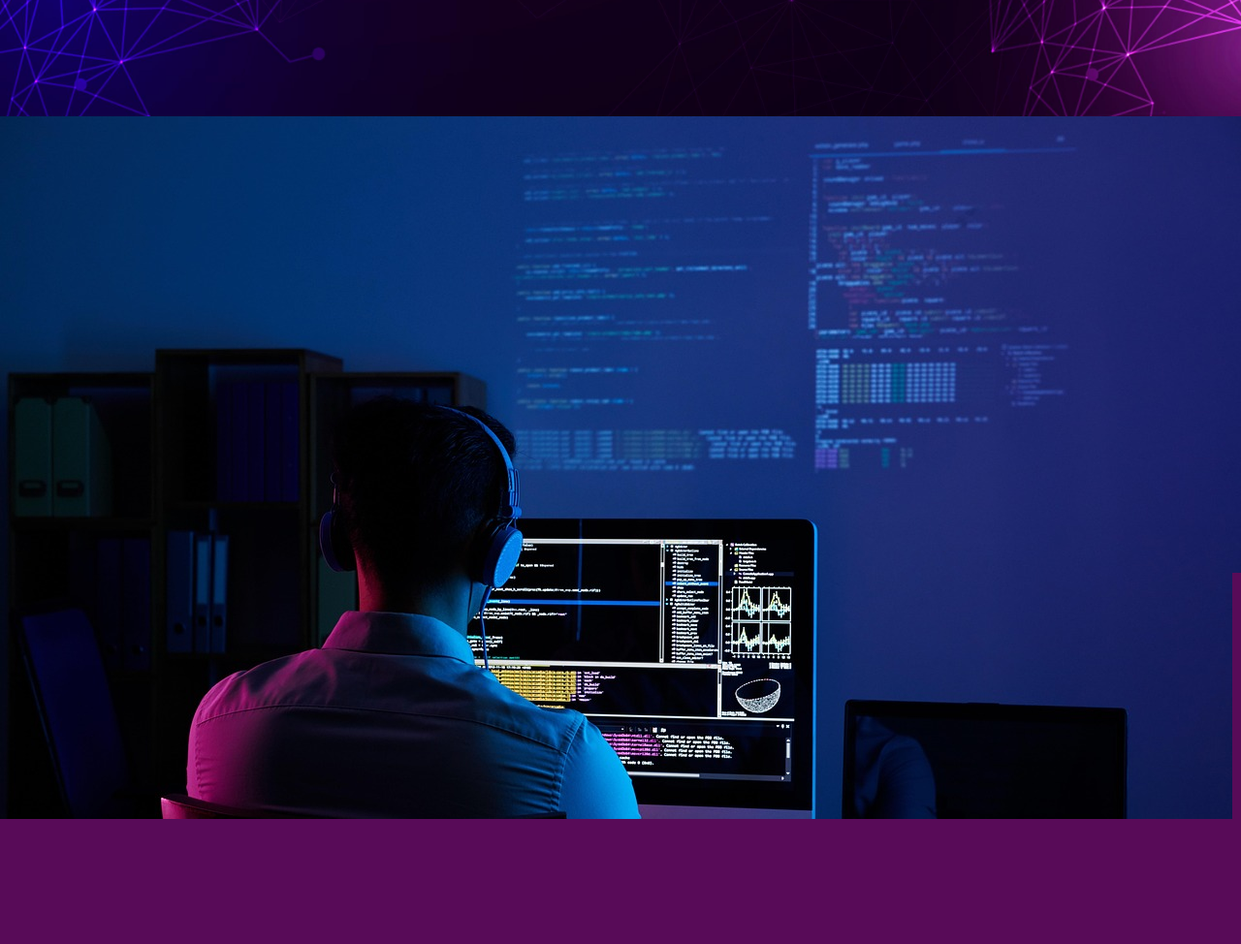
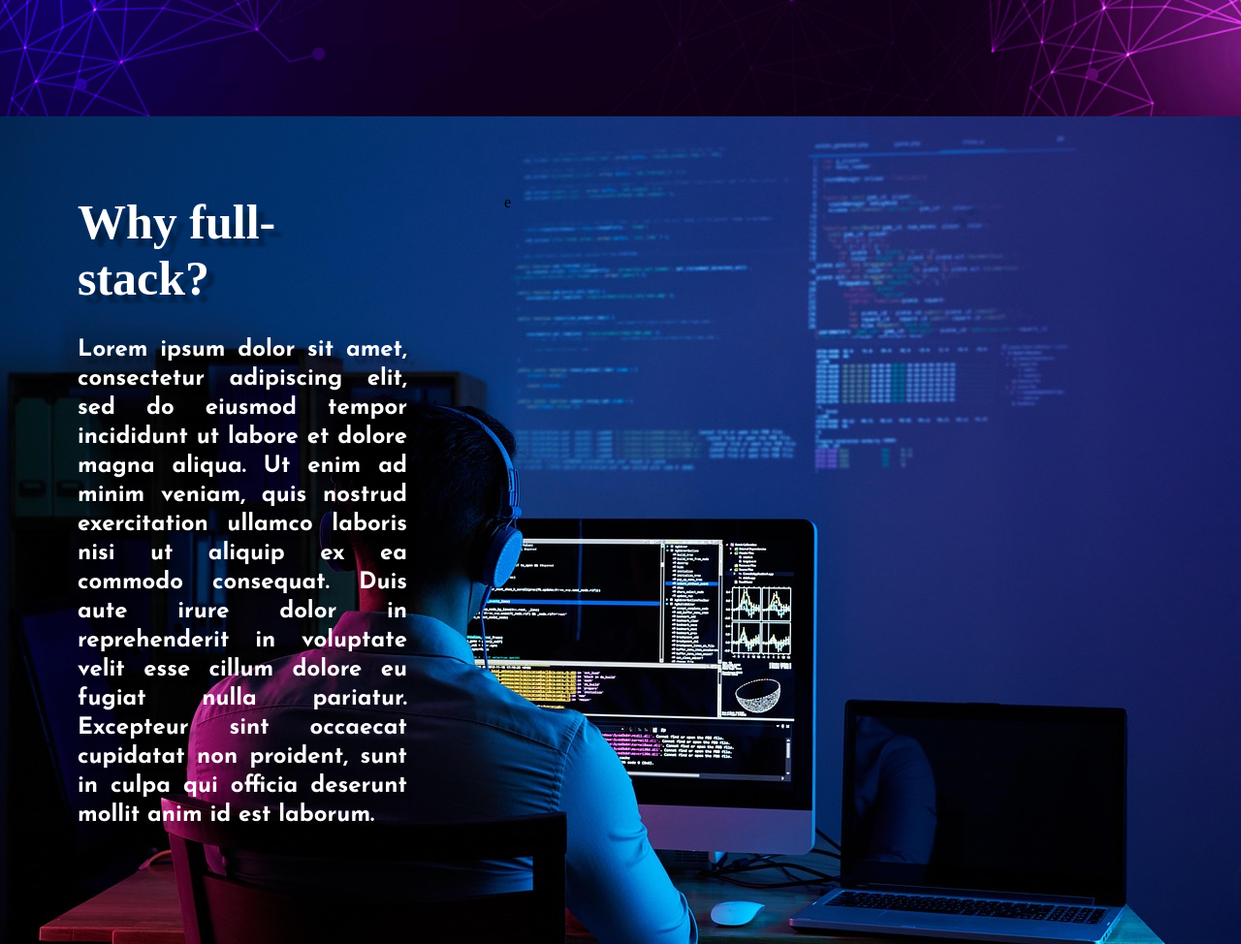
Before and after one commit to danigdd/landing-page-top, a plain HTML site: page index.html in a window 1280 px wide. Shown: the part 680-1654 px from the top of the page at 97% size. Drawn offline with Linux system fonts and the light colour scheme.

Commit message:
Added subsection flex on second section

```diff
--- a/index.html
+++ b/index.html
@@ -35,7 +35,19 @@
     </div>
 
     <div class="second-section">
-
+        <div class="section-div">
+            <div id="section-subdiv-fullstack-paragraph">
+                <div class="section-h1">Why full-stack?</div>
+                <div class="section-h2">
+                    <p>
+                        Lorem ipsum dolor sit amet, consectetur adipiscing elit, sed do eiusmod tempor incididunt ut labore et dolore magna aliqua. Ut enim ad minim veniam, quis nostrud exercitation ullamco laboris nisi ut aliquip ex ea commodo consequat. Duis aute irure dolor in reprehenderit in voluptate velit esse cillum dolore eu fugiat nulla pariatur. Excepteur sint occaecat cupidatat non proident, sunt in culpa qui officia deserunt mollit anim id est laborum.
+                    </p>
+                </div>
+            </div>
+            <div id="section-subdiv-img-paragraph">
+                e
+            </div>
+        </div>
     </div>
     <div class="third-section">
 
--- a/styles/general-styles.css
+++ b/styles/general-styles.css
@@ -30,12 +30,27 @@ a {
     font-weight: bolder;
     text-shadow: 8px 8px 3px rgba(0,0,0,0.3);
     font-size: 24px;
-    text-align: start;
+    text-align: justify;
+    line-height: 30px;
 }
 
 .section-h3 {
     color: #FFFFFF;
     text-shadow: 8px 8px 3px rgba(0,0,0,0.3);
     font-size: 18px;
-    text-align: start;
+    text-align: justify;
 }
+
+.section-div {
+    display:flex;
+    flex-direction: row;
+    gap: 100px;
+}
+
+.section-subdiv {
+    display:flex;
+    flex-direction: column;
+    flex: 1;
+    padding: 10px 10px 10px 10px;
+
+}
--- a/styles/second-section-styles.css
+++ b/styles/second-section-styles.css
@@ -6,7 +6,19 @@
     display: flex;
     flex-direction: column;
     justify-content: start;
-    padding-top:30px;
-    padding-left: 30px;
-    padding-right: 30px;
+    padding-top:80px;
+    padding-left: 80px;
+    padding-right: 80px;
 }
+
+.second-section .section-div {
+    height: 75vh;
+}
+
+.second-section #section-subdiv-fullstack-paragraph{
+    flex:0.75;
+}
+
+.second-section #section-subdiv-img-paragraph {
+    flex: 1.5;
+}
```
